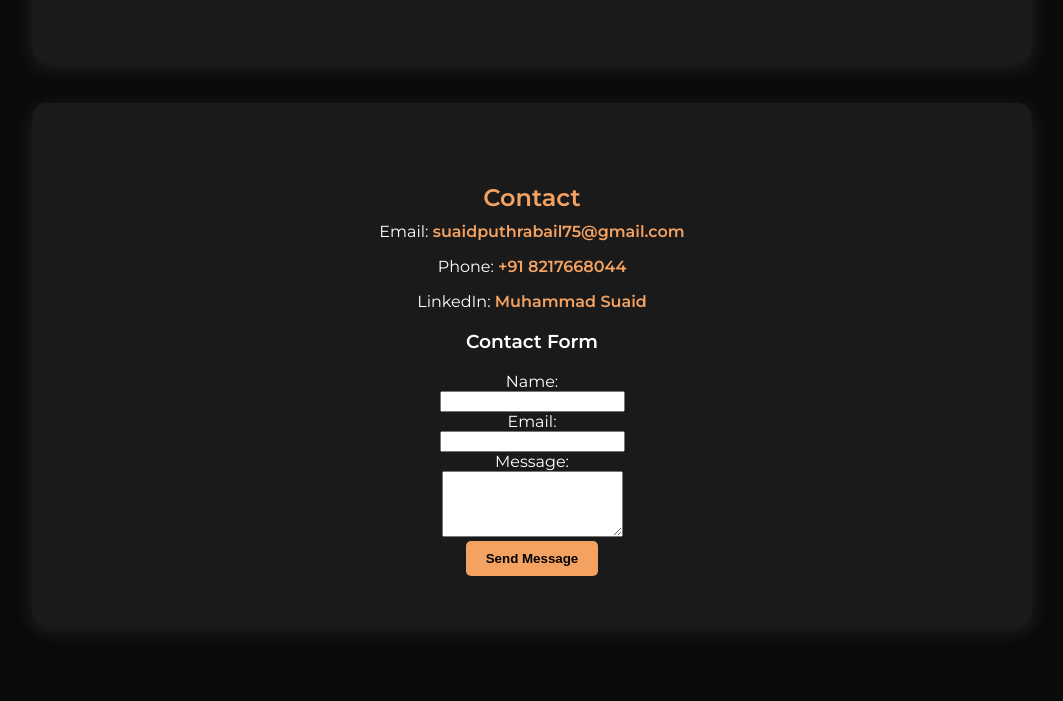
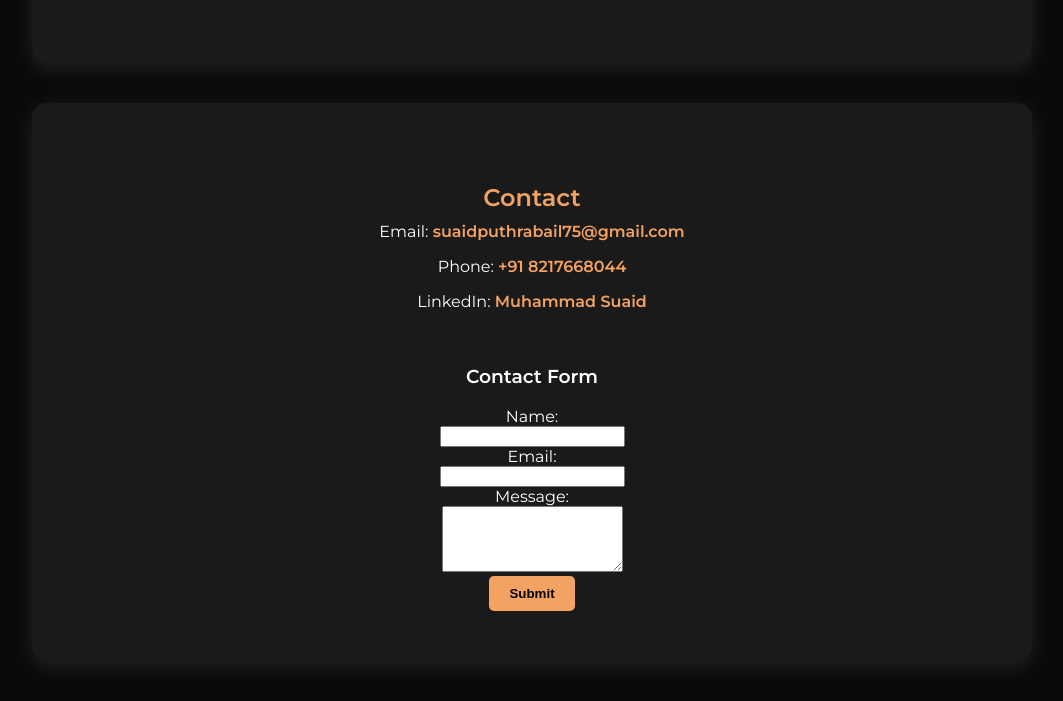
Before and after one commit to Suaid2005/my-portfolio, a plain HTML site: page index.html in a window 1280 px wide. Shown: the part 1921-2622 px from the top of the page, without its empty margins (108-1171 px from the left). Before the commit the page ends 2587 px from the top, so only its background shows below. Drawn offline with Linux system fonts and the light colour scheme.

Commit message:
Update index.html

```diff
--- a/index.html
+++ b/index.html
@@ -127,7 +127,7 @@
         <p>Email: <a href="mailto:suaidputhrabail75@gmail.com">suaidputhrabail75@gmail.com</a></p>
         <p>Phone: <a href="tel:+918217668044">+91 8217668044</a></p>
         <p>LinkedIn: <a href="https://www.linkedin.com/in/muhammadsuaid" target="_blank">Muhammad Suaid</a></p>
-
+<br>
  <h3>Contact Form</h3>
         <form action="https://docs.google.com/forms/d/e/1FAIpQLSfHjT3u26DYU7Now69A_q2FvpCmKmPTxZF0_53dlF6z-ies6A/formResponse" method="POST" target="_blank">
     <label for="name">Name:</label>
@@ -145,7 +145,7 @@
     <textarea name="entry.951530211" rows="4" required></textarea>
 <br>
 
-    <button type="submit">Send Message</button>
+    <button type="submit">Submit</button>
 </form>
 
 
```
